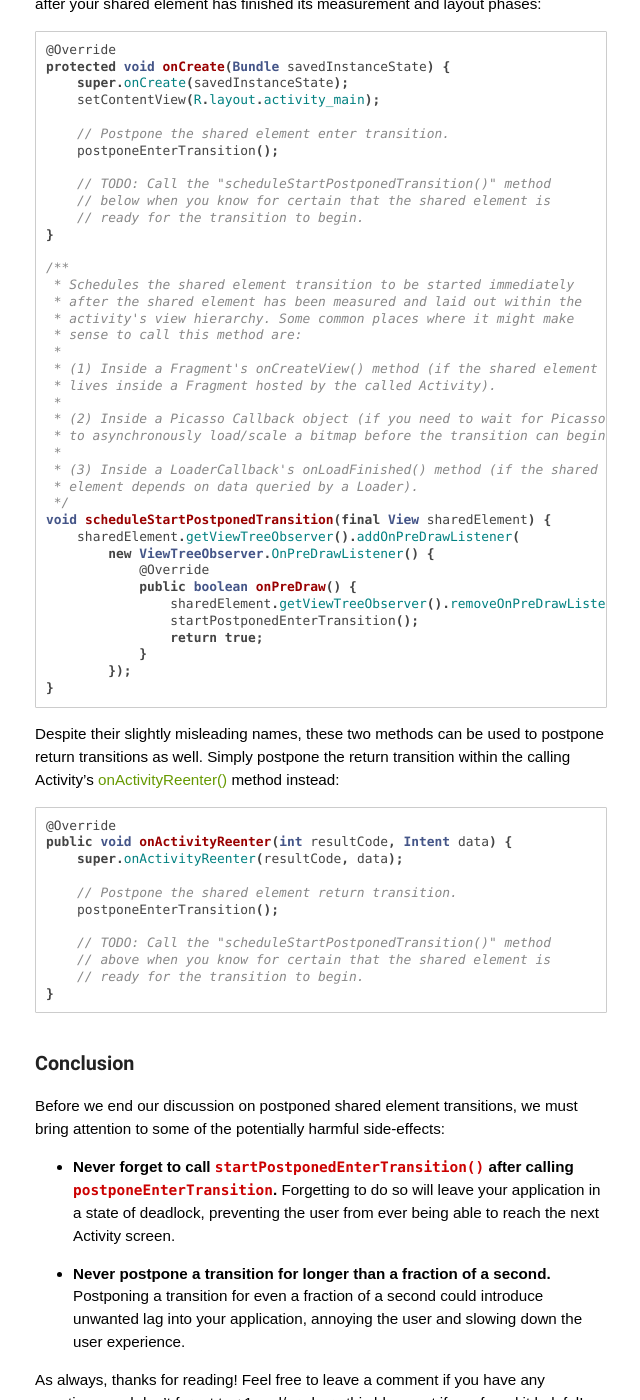
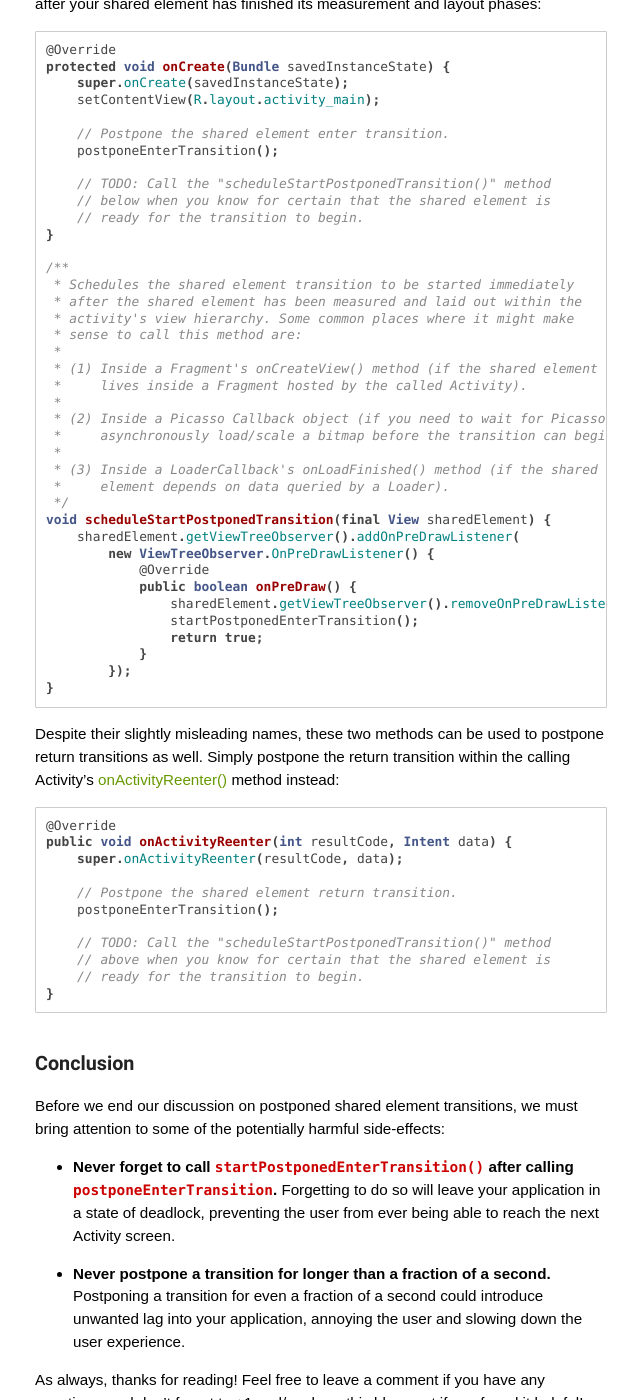
Before and after one commit to alexjlockwood/AndroidDesignPatterns, a Jekyll site: the page built from _posts/2015-03-09-activity-fragment-postponed-shared-element-transitions-part3b.md, in a window 1280 px wide and 1400 px high, scrolled down 2317 px. Shown: the whole window, without its empty margins (249-889 px from the left). Built offline with Jekyll 4.4.1, drawn with Linux system fonts in a browser that asks for light colours; some web fonts are replaced; Markdown is read by kramdown in place of the engine named in the settings; a script that is not in the unit is left out; comment, search, counter and statistics services are not loaded; some of the changed text lies outside the part shown.

Commit message:
updated part3b

```diff
--- a/_posts/2015-03-09-activity-fragment-postponed-shared-element-transitions-part3b.md
+++ b/_posts/2015-03-09-activity-fragment-postponed-shared-element-transitions-part3b.md
@@ -75,13 +75,13 @@ protected void onCreate(Bundle savedInstanceState) {
  * sense to call this method are:
  *
  * (1) Inside a Fragment's onCreateView() method (if the shared element
- * lives inside a Fragment hosted by the called Activity).
+ *     lives inside a Fragment hosted by the called Activity).
  *
- * (2) Inside a Picasso Callback object (if you need to wait for Picasso
- * to asynchronously load/scale a bitmap before the transition can begin).
+ * (2) Inside a Picasso Callback object (if you need to wait for Picasso to
+ *     asynchronously load/scale a bitmap before the transition can begin).
  *
  * (3) Inside a LoaderCallback's onLoadFinished() method (if the shared
- * element depends on data queried by a Loader).
+ *     element depends on data queried by a Loader).
  */
 void scheduleStartPostponedTransition(final View sharedElement) {
     sharedElement.getViewTreeObserver().addOnPreDrawListener(
```
Also changed, not shown: other parts of _posts/2015-03-09-activity-fragment-postponed-shared-element-transitions-part3b.md (+2 -2 lines).
